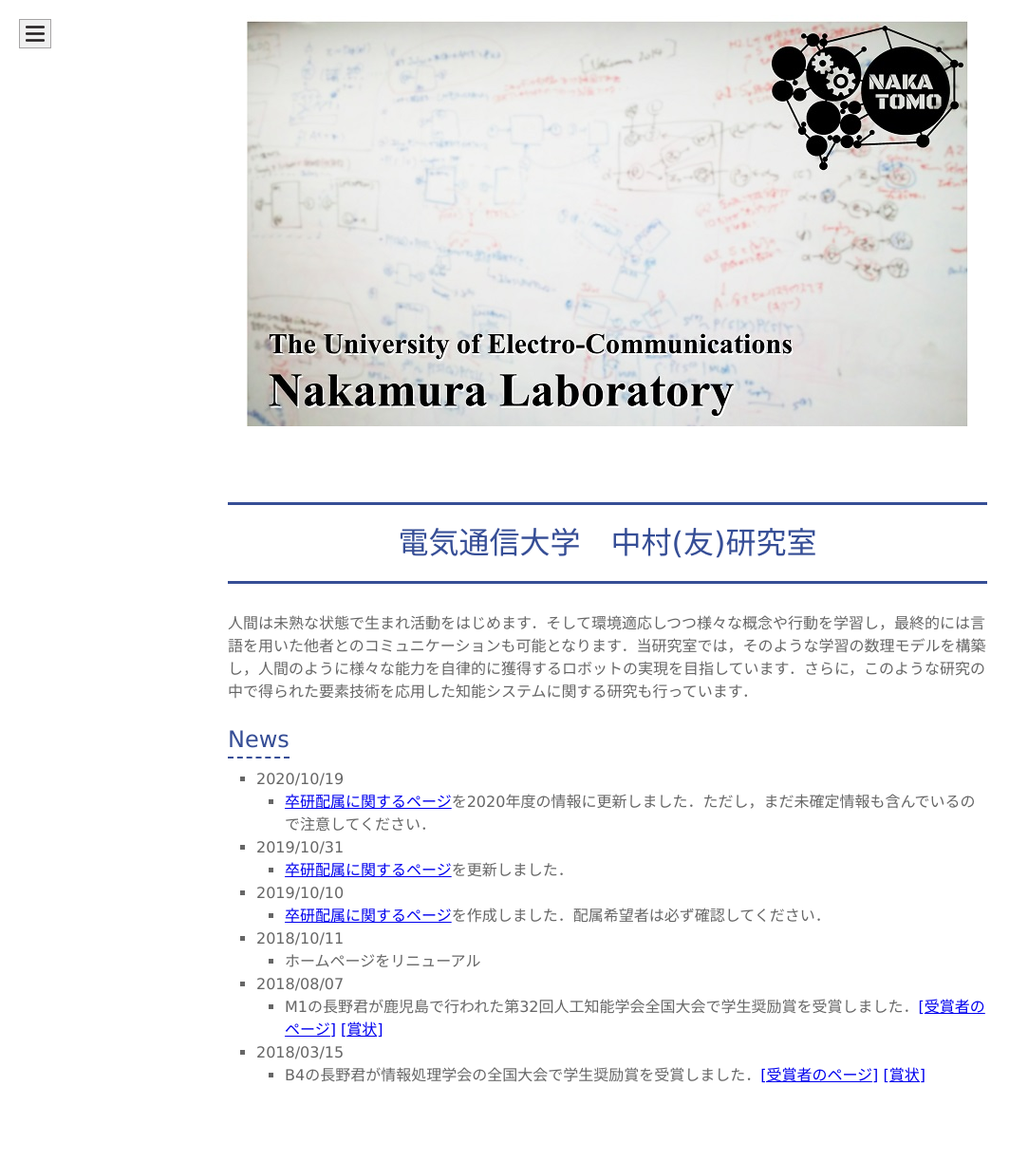
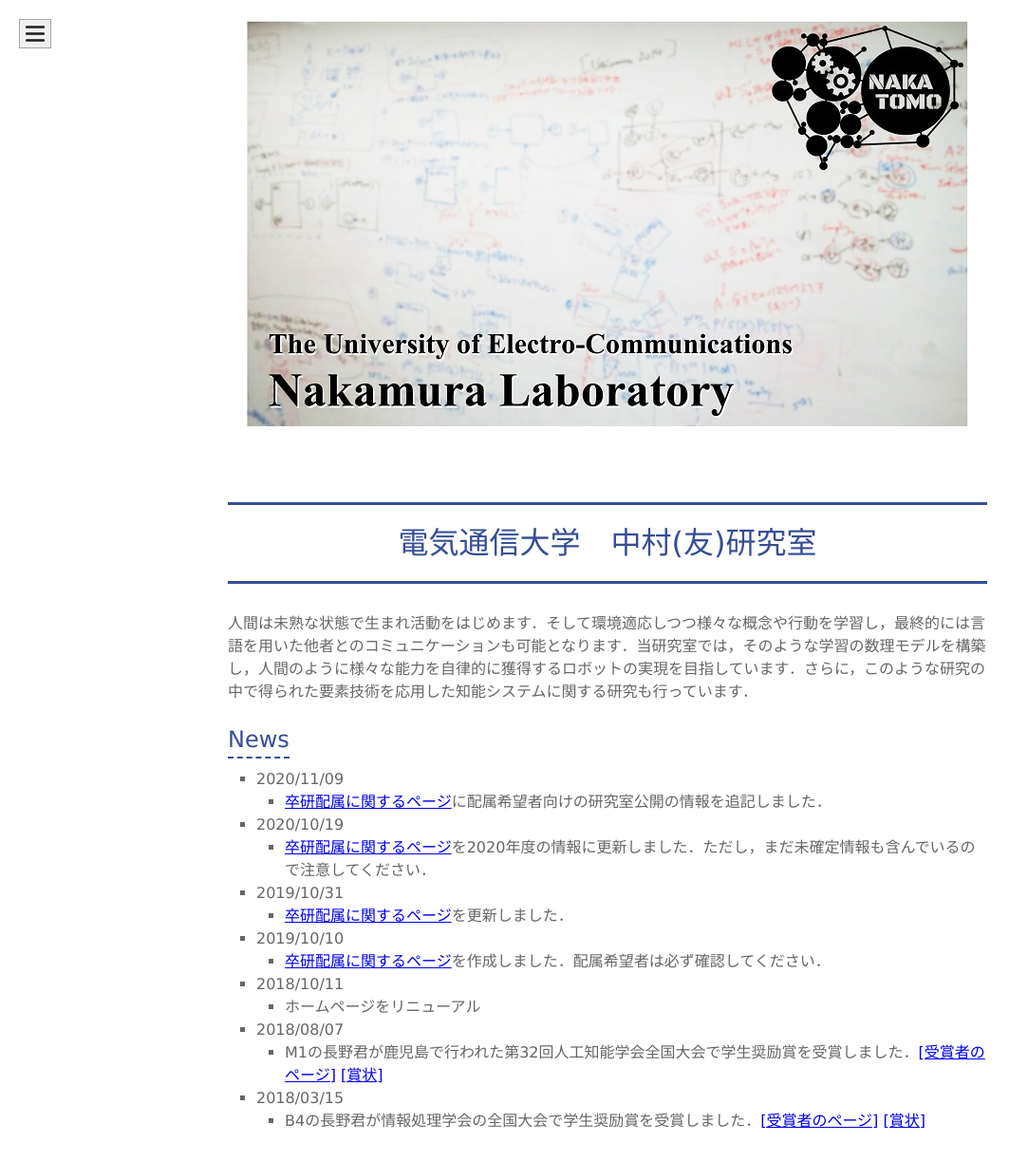
Before and after one commit to naka-lab/naka-lab.github.io, a Jekyll site: the page built from index.md, in a window 1280 px wide. Shown: the whole page at 95% size, without its empty margins (0-1083 px from the left). Built offline with Jekyll 4.4.1, drawn with Linux system fonts in a browser that asks for light colours; our own code applies the rules of GitHub Pages for plain Markdown files; before the commit the page ends 1175 px from its top, so only the background shows below that.

Commit message:
Update index.md

```diff
--- a/index.md
+++ b/index.md
@@ -6,6 +6,9 @@ layout: default
 人間は未熟な状態で生まれ活動をはじめます．そして環境適応しつつ様々な概念や行動を学習し，最終的には言語を用いた他者とのコミュニケーションも可能となります．当研究室では，そのような学習の数理モデルを構築し，人間のように様々な能力を自律的に獲得するロボットの実現を目指しています．さらに，このような研究の中で得られた要素技術を応用した知能システムに関する研究も行っています．
 
 ## News
+* 2020/11/09
+	* [卒研配属に関するページ](//hp.naka-lab.org/subpages/haizoku.html)に配属希望者向けの研究室公開の情報を追記しました．
+
 * 2020/10/19
 	* [卒研配属に関するページ](//hp.naka-lab.org/subpages/haizoku.html)を2020年度の情報に更新しました．ただし，まだ未確定情報も含んでいるので注意してください．
 
```
